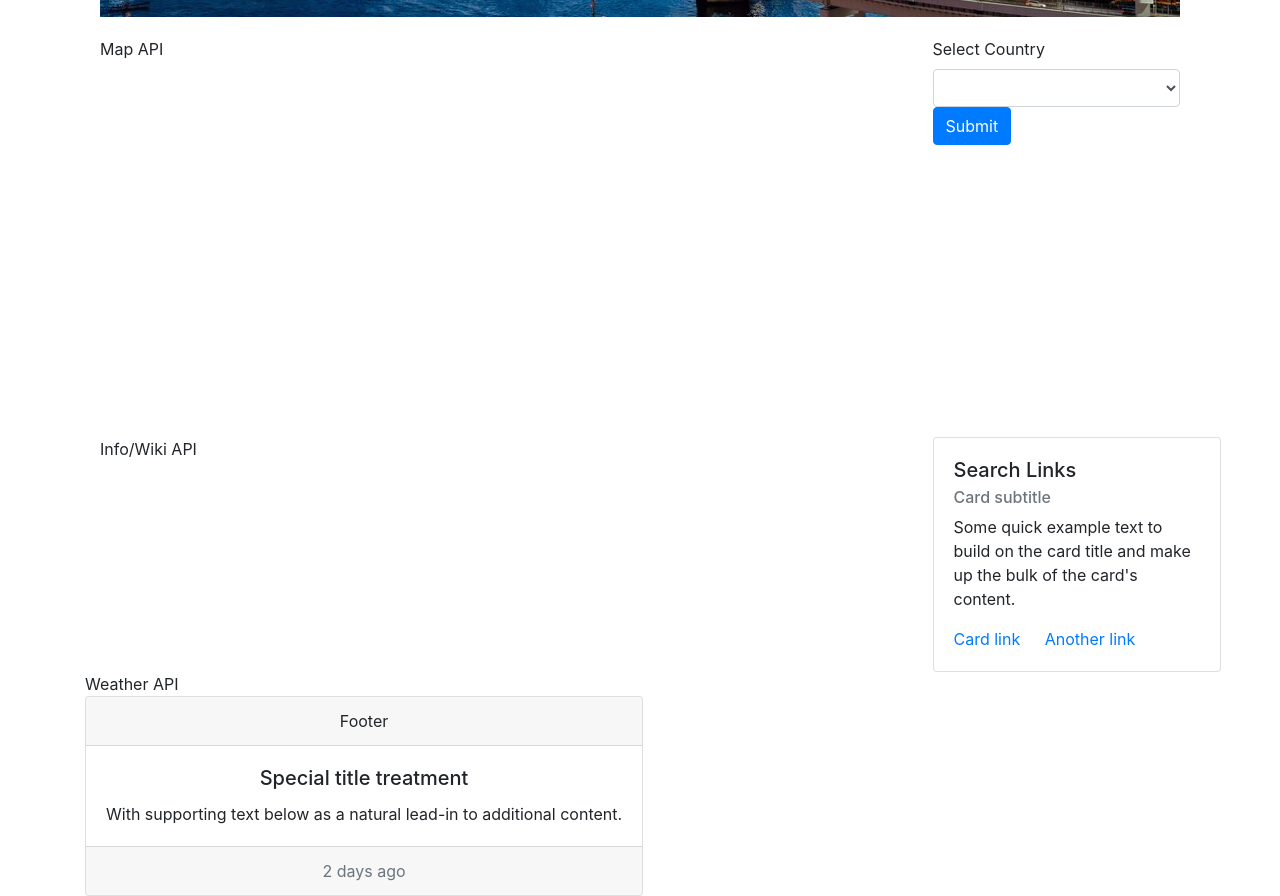
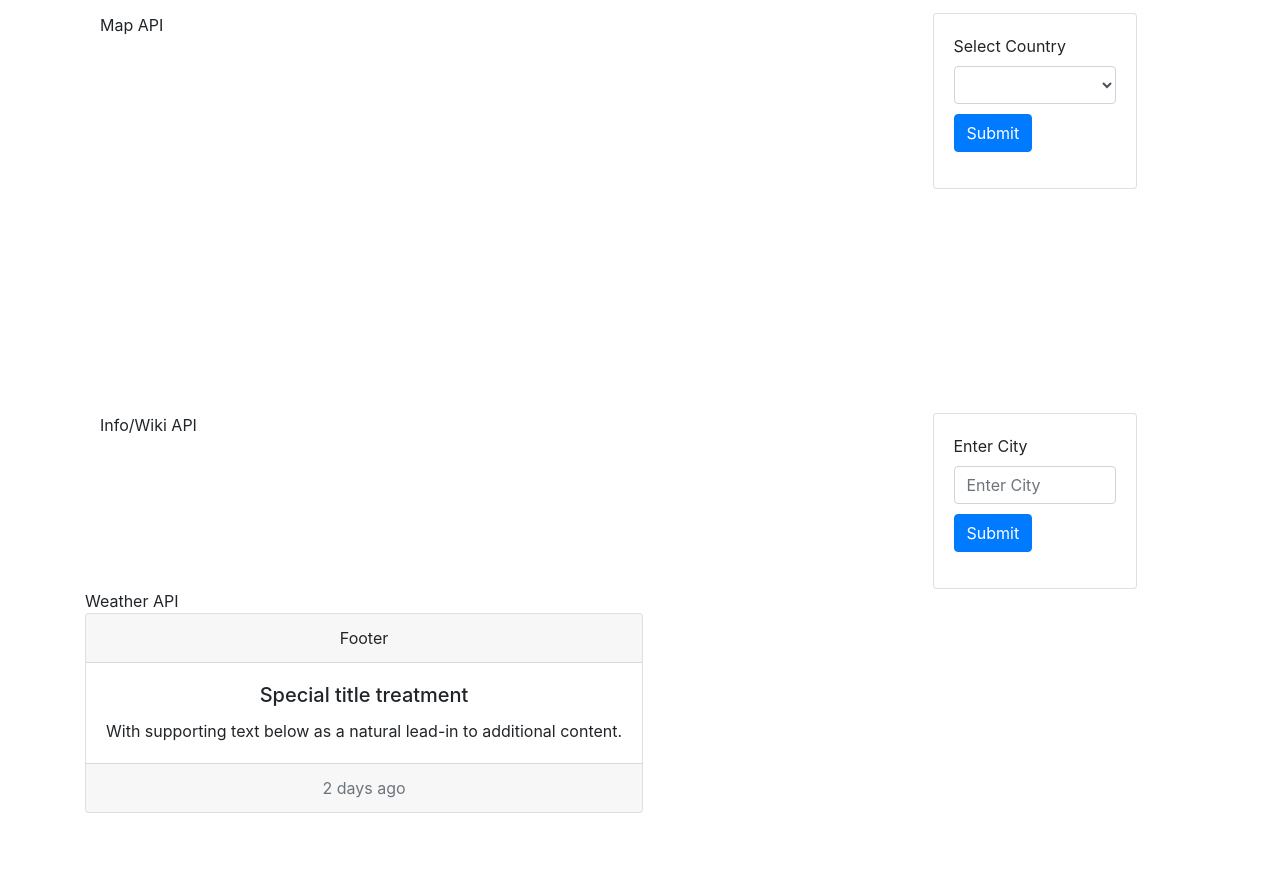
Before and after one commit to taddes/Project-1-Travel-App, a plain HTML site: page index.html in a window 1280 px wide. Shown: the part 347-1243 px from the top of the page. After the commit the page ends 1160 px from the top, so only its background shows below. Drawn offline with nearby package versions, Linux system fonts and the light colour scheme; some packages are replaced by stand-ins of ours; no server answers.

Commit message:
added cards for city and country search

```diff
--- a/assets/css/style.css
+++ b/assets/css/style.css
@@ -10,3 +10,13 @@
 .caro{
     padding: 20px;
 }
+#countrySubmit {
+ margin-top: 10px;
+
+}
+#citySubmit {
+    margin-top: 10px;
+}
+.container {
+
+}
--- a/index.html
+++ b/index.html
@@ -35,12 +35,8 @@
         crossorigin="anonymous"></script>
 
 </head>
-
 <body>
 
-    =======
-
-    <div data-spy="scroll" data-target=".navbar">
 
         <div class="container">
 
@@ -101,10 +97,14 @@
                         </div>
                         <div class="col-sm-3 col-md-3 col-lg-3">
                             <form>
-                                <div class="form-group">
-                                    <label for="sel1">Select Country</label>
-                                    <select class="form-control" id="dropDownCountry"></select>
-                                    <button type="submit" class="btn btn-primary" id="countrySubmit">Submit</button>
+                                <div class = "card" style="width: 12.8rem;">
+                                    <div class="card-body">
+                                        <div class="form-group">
+                                            <label for="sel1">Select Country</label>
+                                            <select class="form-control" id="dropDownCountry"></select>
+                                            <button type="submit" class="btn btn-primary" id="countrySubmit">Submit</button>
+                                        </div>
+                                    </div>
                                 </div>
                             </form>
                         </div>
@@ -116,15 +116,15 @@
                             </div>
                         </div>
                         <div class="col-sm-3 col-md-3 col-lg-3">
-                            <div class="card" style="width: 18rem;">
-                                <div class="card-body">
-                                    <h5 class="card-title">Search Links</h5>
-                                    <h6 class="card-subtitle mb-2 text-muted">Card subtitle</h6>
-                                    <p class="card-text">Some quick example text to build on the card title and make up the bulk of the card's
-                                        content.
-                                    </p>
-                                    <a href="#" class="card-link">Card link</a>
-                                    <a href="#" class="card-link">Another link</a>
+                            <div id="citySearch">
+                                <div class="card" style="width: 12.8rem;">
+                                    <div class="card-body">
+                                        <div class="form-group">
+                                            <label for="exampleInputEmail1">Enter City</label>
+                                            <input type="text" class="form-control" id="inputCity" aria-describedby="emailHelp" placeholder="Enter City">
+                                            <button type="submit" class="btn btn-primary" id="citySubmit">Submit</button>
+                                        </div>
+                                    </div>
                                 </div>
                             </div>
                         </div>
@@ -158,11 +158,10 @@
                         </div>
                     </div>
                 </div>
-
         </div>
     </div>
     <!-- Close full page container -->
-    </div>
+
 
 
 
```
